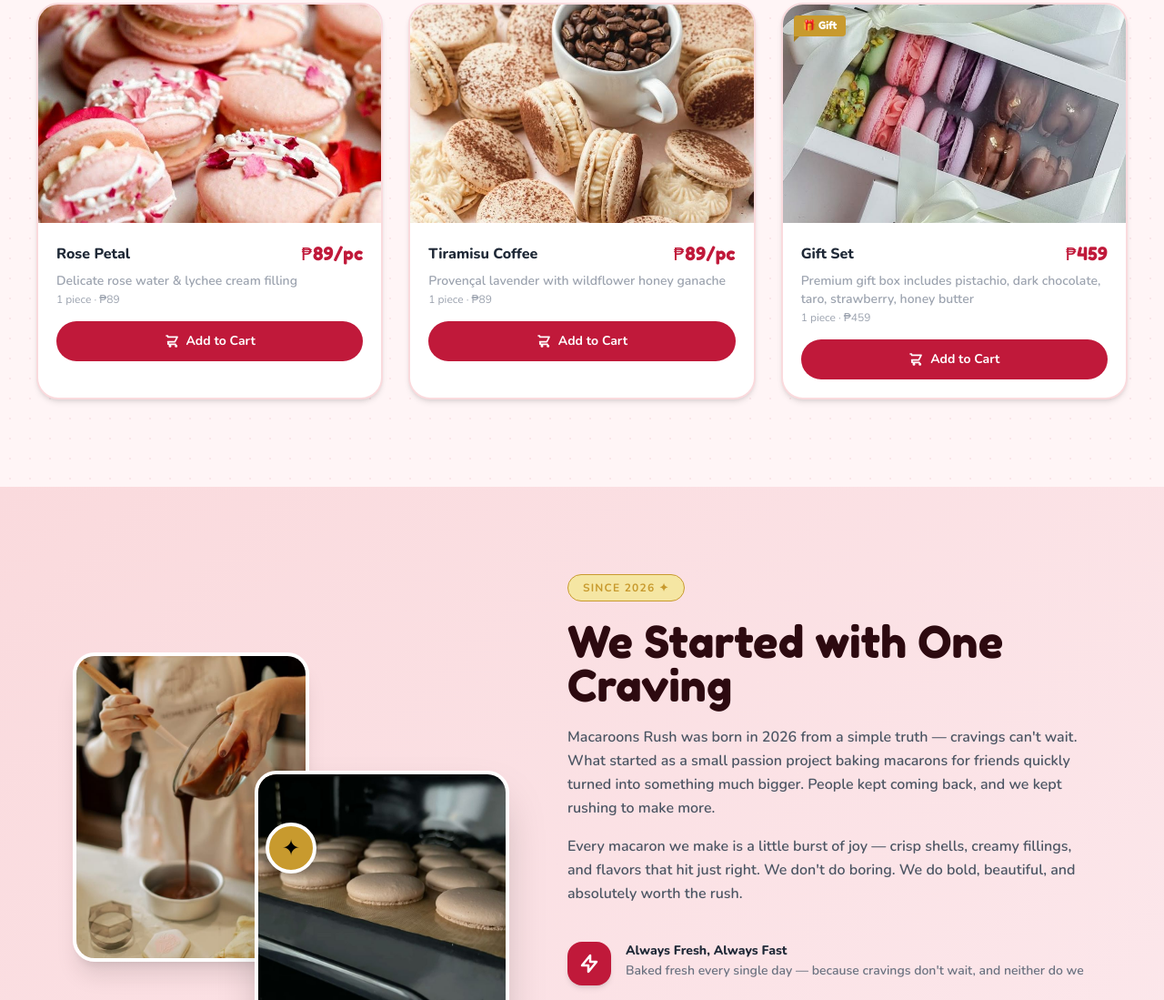
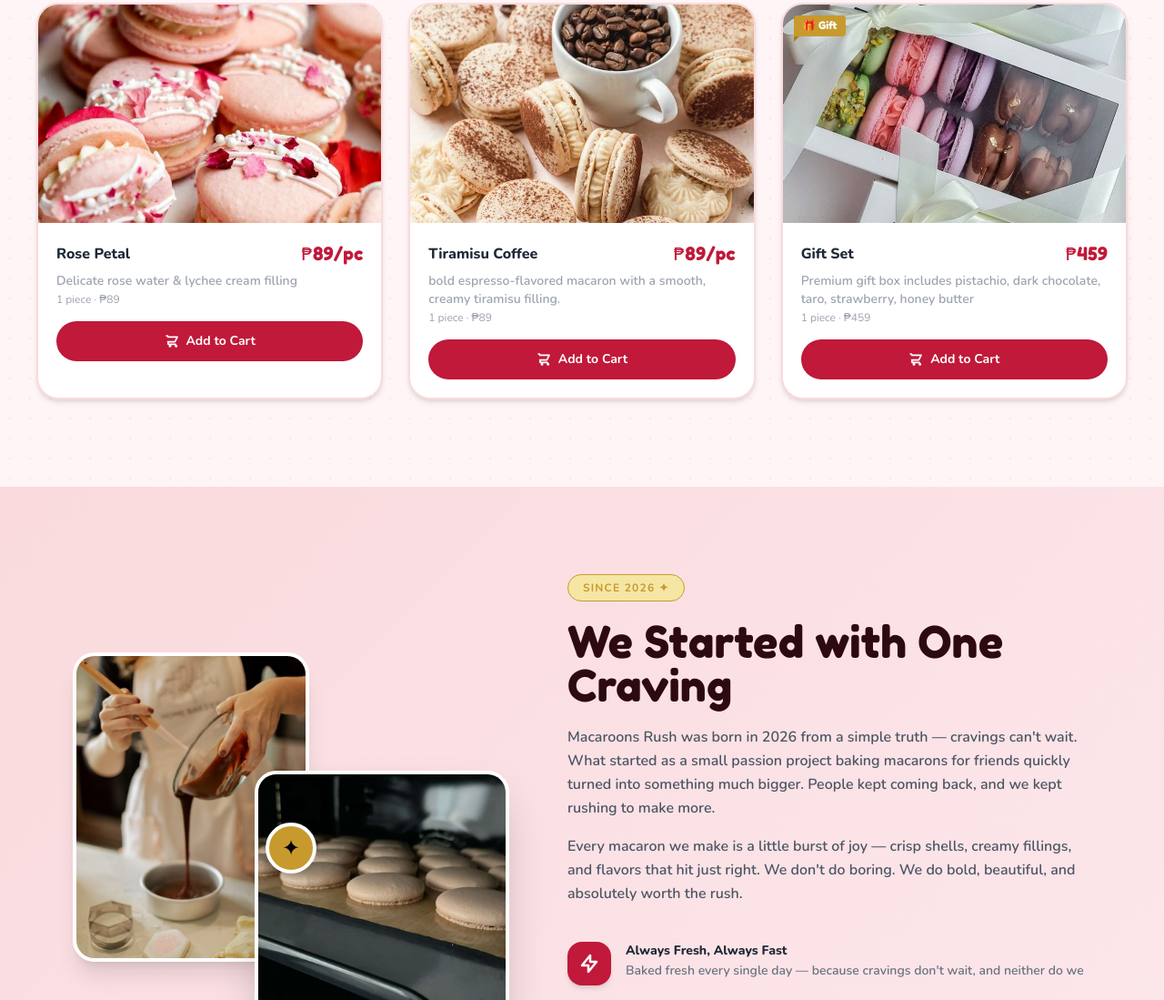
Before and after one commit to macaroons-rush/macaroons-rush-web, a plain HTML site: page index.html in a window 1280 px wide. Shown: the part 1561-2660 px from the top of the page at 91% size. Drawn offline with nearby package versions, Linux system fonts and the light colour scheme.

Commit message:
Update index.html
edit the description of tiramisu coffee

```diff
--- a/index.html
+++ b/index.html
@@ -307,7 +307,7 @@
               <h3 class="font-extrabold text-gray-800 text-base">Tiramisu Coffee</h3>
               <span class="brand-font text-xl" style="color:var(--crimson)">₱89/pc</span>
             </div>
-            <p class="text-gray-400 text-sm mb-0.5 font-semibold">Provençal lavender with wildflower honey ganache</p>
+            <p class="text-gray-400 text-sm mb-0.5 font-semibold">bold espresso-flavored macaron with a smooth, creamy tiramisu filling.</p>
             <p class="text-gray-400 text-xs mb-4 font-medium">1 piece · ₱89</p>
             <button onclick="addToCart(this)" data-name="Tiramisu Coffee (1 pc)" data-price="89" class="btn-primary w-full flex items-center justify-center gap-2 font-bold py-3 rounded-full text-sm">
               <svg xmlns="http://www.w3.org/2000/svg" class="w-4 h-4" fill="none" viewBox="0 0 24 24" stroke="currentColor" stroke-width="2.5"><path stroke-linecap="round" stroke-linejoin="round" d="M3 3h2l.4 2M7 13h10l4-8H5.4M7 13l-1.35 2.7A1 1 0 007 17h11M7 13H5.4M9 21a1 1 0 100-2 1 1 0 000 2zm10 0a1 1 0 100-2 1 1 0 000 2z"/></svg>
```
